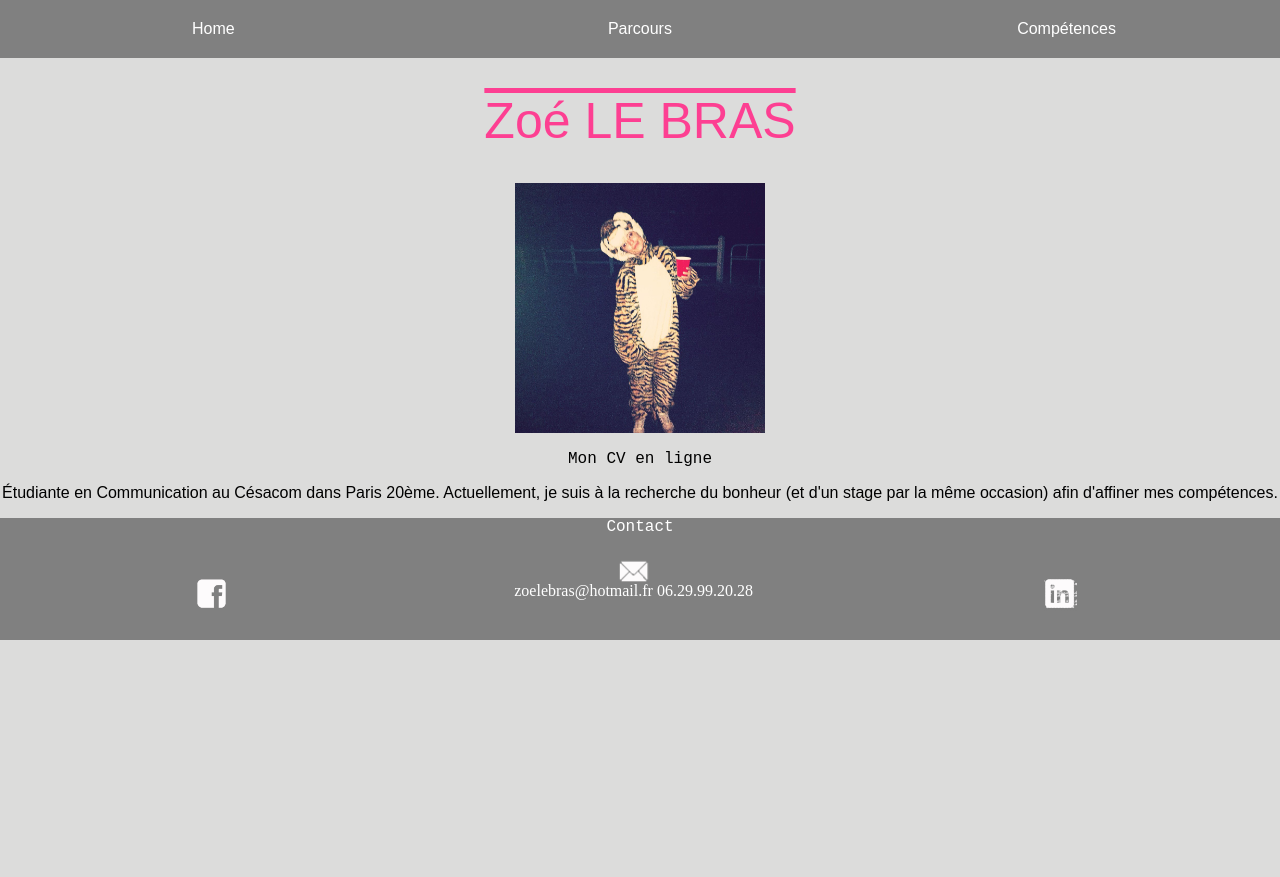
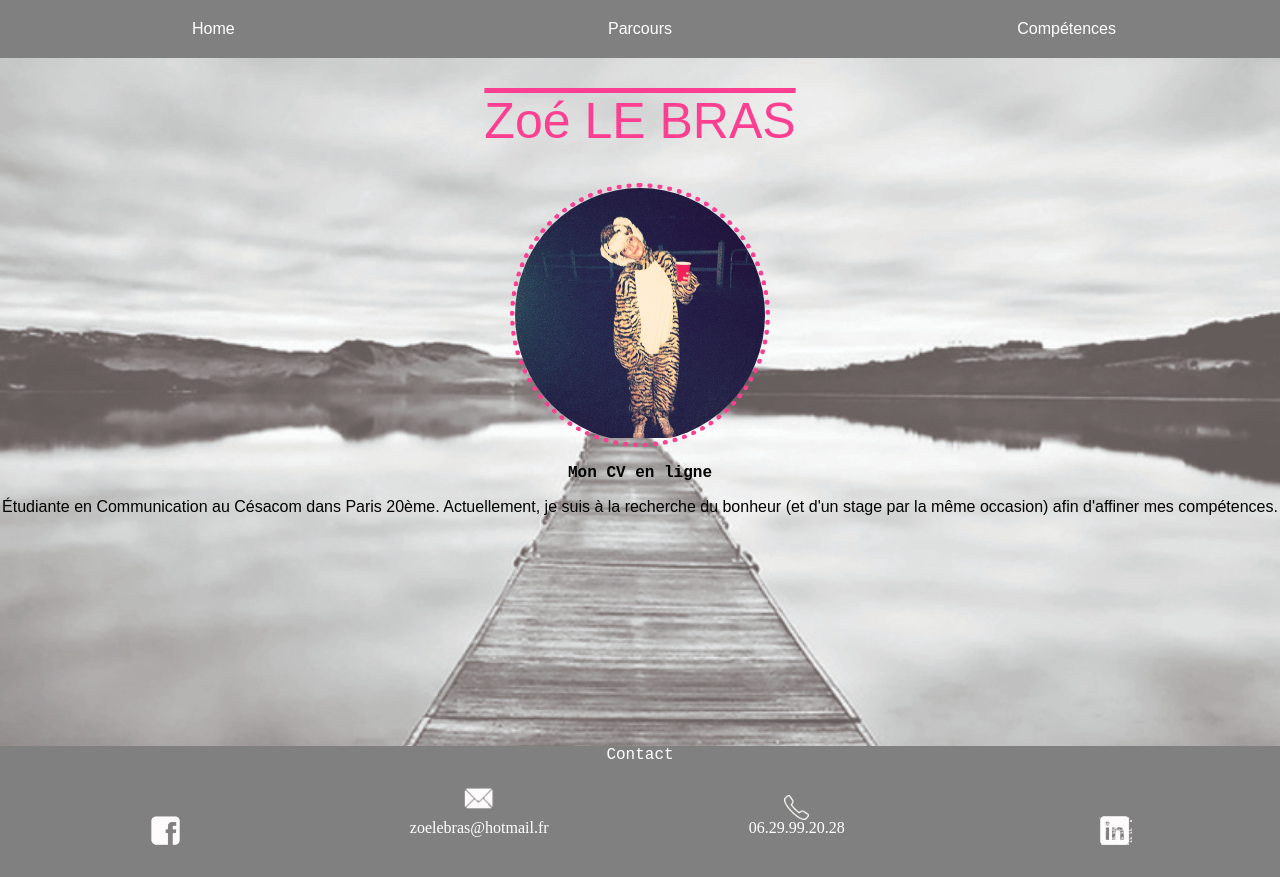
Before and after one commit to Zazou92/Projet-Test, a plain HTML site: page index.html in a window 1280 px wide. Before the commit the page ends 800 px from the top, so only its background shows below. Drawn offline with Linux system fonts and the light colour scheme.

Commit message:
background

```diff
--- a/index.html
+++ b/index.html
@@ -22,10 +22,10 @@
 
             <div class="image-center">
 
-            <a href="Images/profil.jpg" data-lightbox="profil" data-title="Photo de profil"><img src="Images/profil.jpg"                     alt="photo de profil" width="250px"></a>
+            <a href="Images/profil.jpg" data-lightbox="profil" data-title="Photo de profil"><img src="Images/profil.jpg"  alt="photo de profil" width="250px"></a>
         </div>
 
-        <h2>Mon CV en ligne</h2>
+        <h2><b>Mon CV en ligne</h2></b>
             <p>Étudiante en Communication au Césacom dans Paris 20ème. Actuellement, je suis à la recherche du bonheur (et d'un stage par la même occasion) afin d'affiner mes compétences. </p>
     </main>
 
@@ -33,10 +33,11 @@
         <h2>Contact</h2>
 
         <ul>
-            <li><a href="https://www.facebook.com/Zazouzz" target="_blank"><img src="images/facebook%20blanc.png" alt="Facebook" width="35px"></a>
+            <li><a href="https://www.facebook.com/Zazouzz" target="_blank"><img src="images/facebook%20blanc.png" alt="Facebook"      width="35px"></a>
 
-            <li><img src="Images/mail%20blanc.png" alt="mail" width="50px"></div><div class="mail"> zoelebras@hotmail.fr
-            06.29.99.20.28</div> </li>
+            <li><img src="Images/mail%20blanc.png" alt="mail" width="50px"> <div class="mail">zoelebras@hotmail.fr</div></li>
+              <li><img src="Images/phone%20mail.png" alt="téléphone" width="25px"> <div class="mail">06.29.99.20.28 </li></div>
+
 
             <li><a href="https://www.linkedin.com/profile/view?id=190305372&trk=nav_responsive_tab_profile" target="_blank"><img src="Images/linkedin%20blanc.png" alt="Linkedin" width="35px"></a></li>
             </li>
--- a/style.css
+++ b/style.css
@@ -1,6 +1,9 @@
 body{
-    background-color: #dcdcdb;
+    background-image: url(Images/ponton.jpg);
+    background-repeat: no-repeat;
     margin: 0;
+    text-align: center;
+    background-size:cover;
 
 }
 
@@ -62,8 +65,17 @@ p{
     font-family: sans-serif;
 }
 
+
+
 .image-center {
+    border-radius: 50%;
+    overflow: hidden;
+    display: inline-block;
     text-align:center;
+    border-width: 5px;
+    border-style: dotted;
+    border-color: #FD3F92;
+
 }
 
 footer {
@@ -77,7 +89,7 @@ footer {
 
 footer li {
     display: inline-block;
-    width: 33%;
+    width: 24.5%;
     text-align: center;
 }
 
@@ -105,6 +117,10 @@ h3 .icon-title {
 .mail {
     position: relative;
     bottom: 15px;
+    padding-top: 10px;
+}
+main {
+    padding-bottom: 200px
 }
 
 main li {
```
Also changed, not shown: Images/chelin.jpg (added), Images/noiretblanc.jpg (added), Images/phone mail.png (added), Images/phone.png (added), Images/ponton.jpg (added), Images/pontonone.jpg (added), 2 other files.
